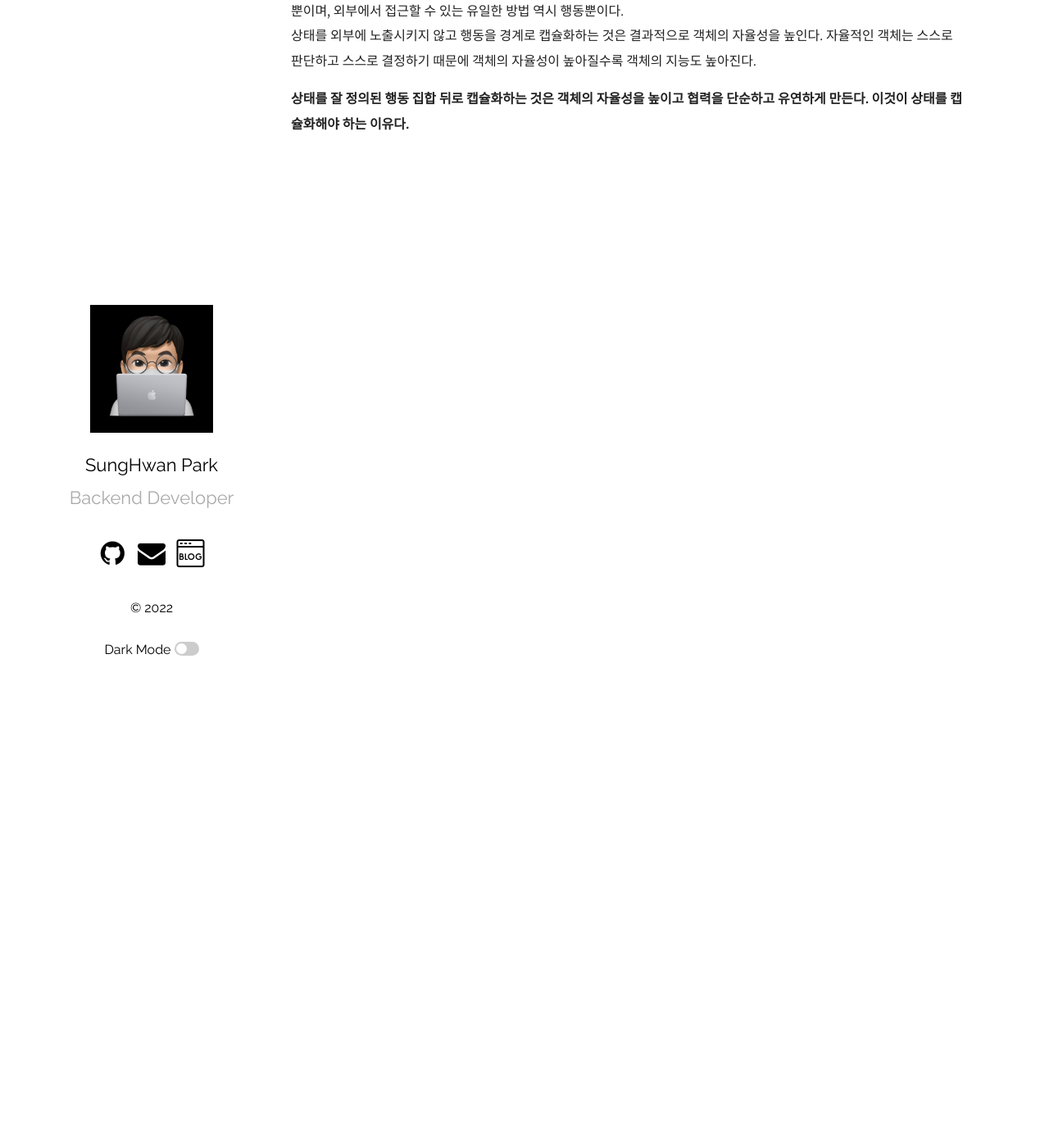
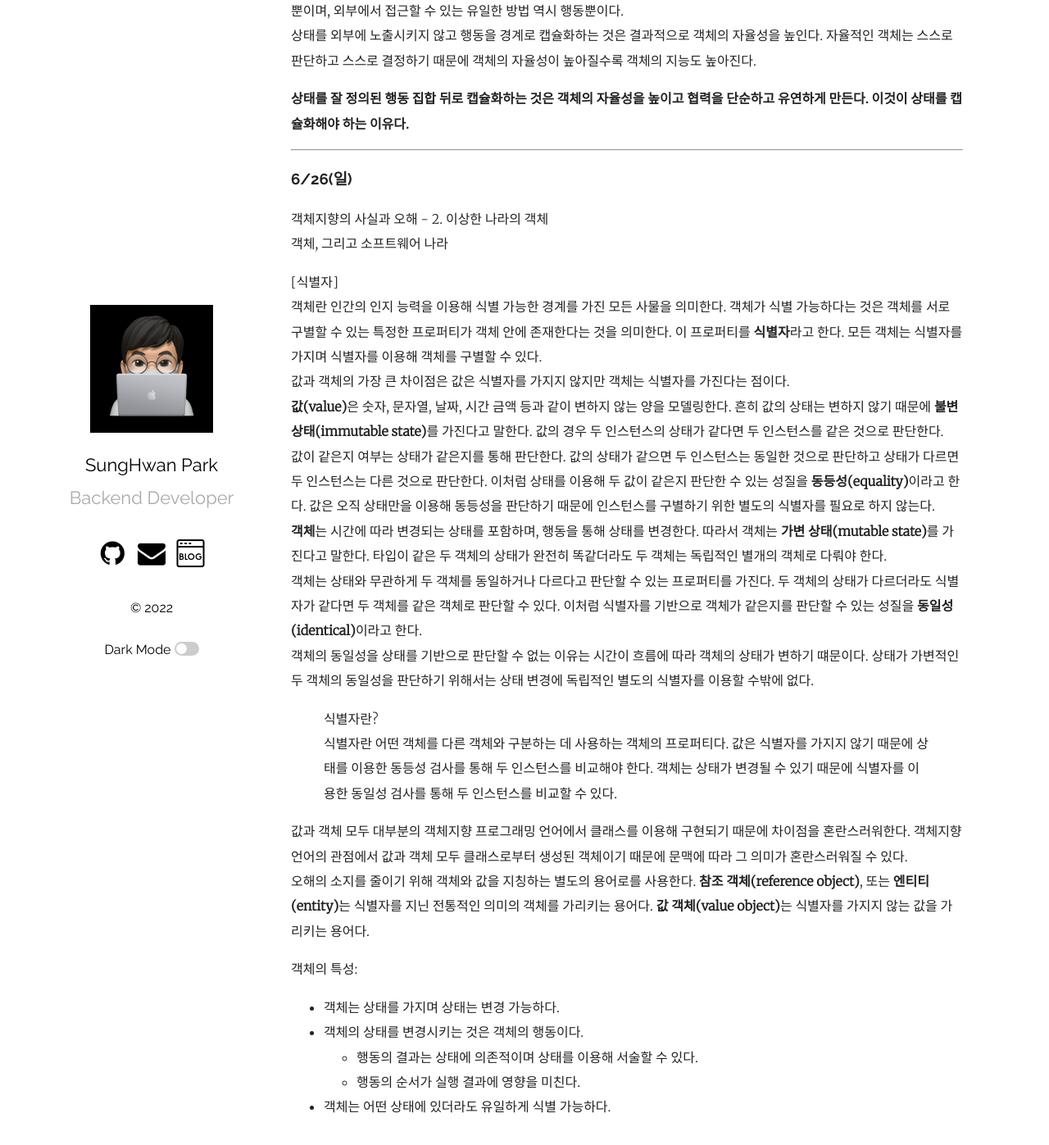
Before and after one commit to mrpark219/TIL, a Jekyll site: the page built from _posts/2022-06-01-6월TIL.markdown, in a window 1280 px wide and 1400 px high, scrolled down 22762 px. Shown: the top 1397 px of the window at 82% size. Built offline with Jekyll 4.4.1, drawn with Linux system fonts in a browser that asks for light colours; comment, search, counter and statistics services are not loaded.

Commit message:
feat: 2022-06-26 TIL 추가

```diff
--- a/_posts/2022-06-01-6월TIL.markdown
+++ b/_posts/2022-06-01-6월TIL.markdown
@@ -918,3 +918,33 @@ public class Client {
 상태를 외부에 노출시키지 않고 행동을 경계로 캡슐화하는 것은 결과적으로 객체의 자율성을 높인다. 자율적인 객체는 스스로 판단하고 스스로 결정하기 때문에 객체의 자율성이 높아질수록 객체의 지능도 높아진다.
 
 **상태를 잘 정의된 행동 집합 뒤로 캡슐화하는 것은 객체의 자율성을 높이고 협력을 단순하고 유연하게 만든다. 이것이 상태를 캡슐화해야 하는 이유다.**
+
+---
+
+### 6/26(일)
+
+객체지향의 사실과 오해 - 2. 이상한 나라의 객체
+객체, 그리고 소프트웨어 나라
+
+[식별자]
+객체란 인간의 인지 능력을 이용해 식별 가능한 경계를 가진 모든 사물을 의미한다. 객체가 식별 가능하다는 것은 객체를 서로 구별할 수 있는 특정한 프로퍼티가 객체 안에 존재한다는 것을 의미한다. 이 프로퍼티를 **식별자**라고 한다. 모든 객체는 식별자를 가지며 식별자를 이용해 객체를 구별할 수 있다.
+값과 객체의 가장 큰 차이점은 값은 식별자를 가지지 않지만 객체는 식별자를 가진다는 점이다.
+**값(value)**은 숫자, 문자열, 날짜, 시간 금액 등과 같이 변하지 않는 양을 모델링한다. 흔히 값의 상태는 변하지 않기 때문에 **불변 상태(immutable state)**를 가진다고 말한다. 값의 경우 두 인스턴스의 상태가 같다면 두 인스턴스를 같은 것으로 판단한다.
+값이 같은지 여부는 상태가 같은지를 통해 판단한다. 값의 상태가 같으면 두 인스턴스는 동일한 것으로 판단하고 상태가 다르면 두 인스턴스는 다른 것으로 판단한다. 이처럼 상태를 이용해 두 값이 같은지 판단한 수 있는 성질을 **동등성(equality)**이라고 한다. 값은 오직 상태만을 이용해 동등성을 판단하기 때문에 인스턴스를 구별하기 위한 별도의 식별자를 필요로 하지 않는다.
+**객체**는 시간에 따라 변경되는 상태를 포함하며, 행동을 통해 상태를 변경한다. 따라서 객체는 **가변 상태(mutable state)**를 가진다고 말한다. 타입이 같은 두 객체의 상태가 완전히 똑같더라도 두 객체는 독립적인 별개의 객체로 다뤄야 한다.
+객체는 상태와 무관하게 두 객체를 동일하거나 다르다고 판단할 수 있는 프로퍼티를 가진다. 두 객체의 상태가 다르더라도 식별자가 같다면 두 객체를 같은 객체로 판단할 수 있다. 이처럼 식별자를 기반으로 객체가 같은지를 판단할 수 있는 성질을 **동일성(identical)**이라고 한다.
+객체의 동일성을 상태를 기반으로 판단할 수 없는 이유는 시간이 흐름에 따라 객체의 상태가 변하기 떄문이다. 상태가 가변적인 두 객체의 동일성을 판단하기 위해서는 상태 변경에 독립적인 별도의 식별자를 이용할 수밖에 없다.
+
+> 식별자란?
+> 식별자란 어떤 객체를 다른 객체와 구분하는 데 사용하는 객체의 프로퍼티다. 값은 식별자를 가지지 않기 때문에 상태를 이용한 동등성 검사를 통해 두 인스턴스를 비교해야 한다. 객체는 상태가 변경될 수 있기 때문에 식별자를 이용한 동일성 검사를 통해 두 인스턴스를 비교할 수 있다.
+
+값과 객체 모두 대부분의 객체지향 프로그래밍 언어에서 클래스를 이용해 구현되기 때문에 차이점을 혼란스러워한다. 객체지향 언어의 관점에서 값과 객체 모두 클래스로부터 생성된 객체이기 때문에 문맥에 따라 그 의미가 혼란스러워질 수 있다.
+오해의 소지를 줄이기 위해 객체와 값을 지칭하는 별도의 용어로를 사용한다. **참조 객체(reference object)**, 또는 **엔티티(entity)**는 식별자를 지닌 전통적인 의미의 객체를 가리키는 용어다. **값 객체(value object)**는 식별자를 가지지 않는 값을 가리키는 용어다.
+
+객체의 특성:
+
+-   객체는 상태를 가지며 상태는 변경 가능하다.
+-   객체의 상태를 변경시키는 것은 객체의 행동이다.
+    -   행동의 결과는 상태에 의존적이며 상태를 이용해 서술할 수 있다.
+    -   행동의 순서가 실행 결과에 영향을 미친다.
+-   객체는 어떤 상태에 있더라도 유일하게 식별 가능하다.
```
